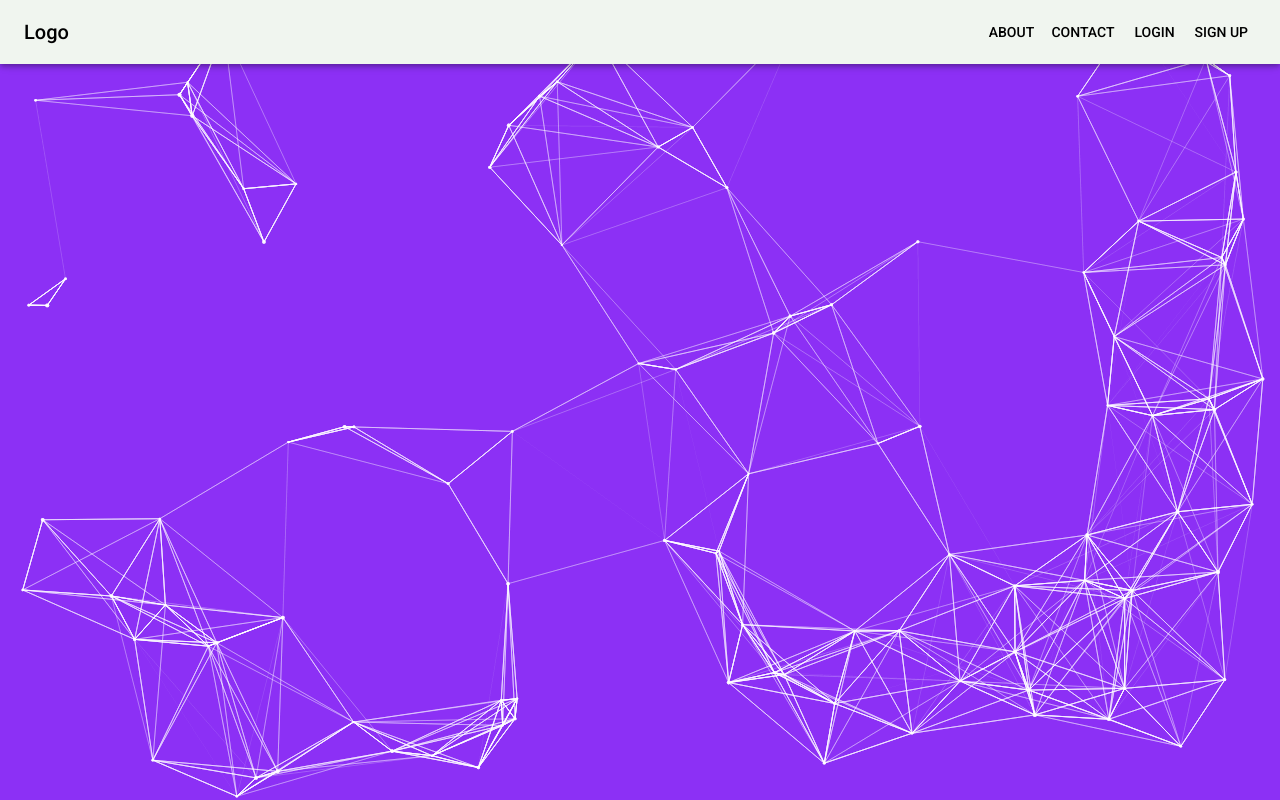
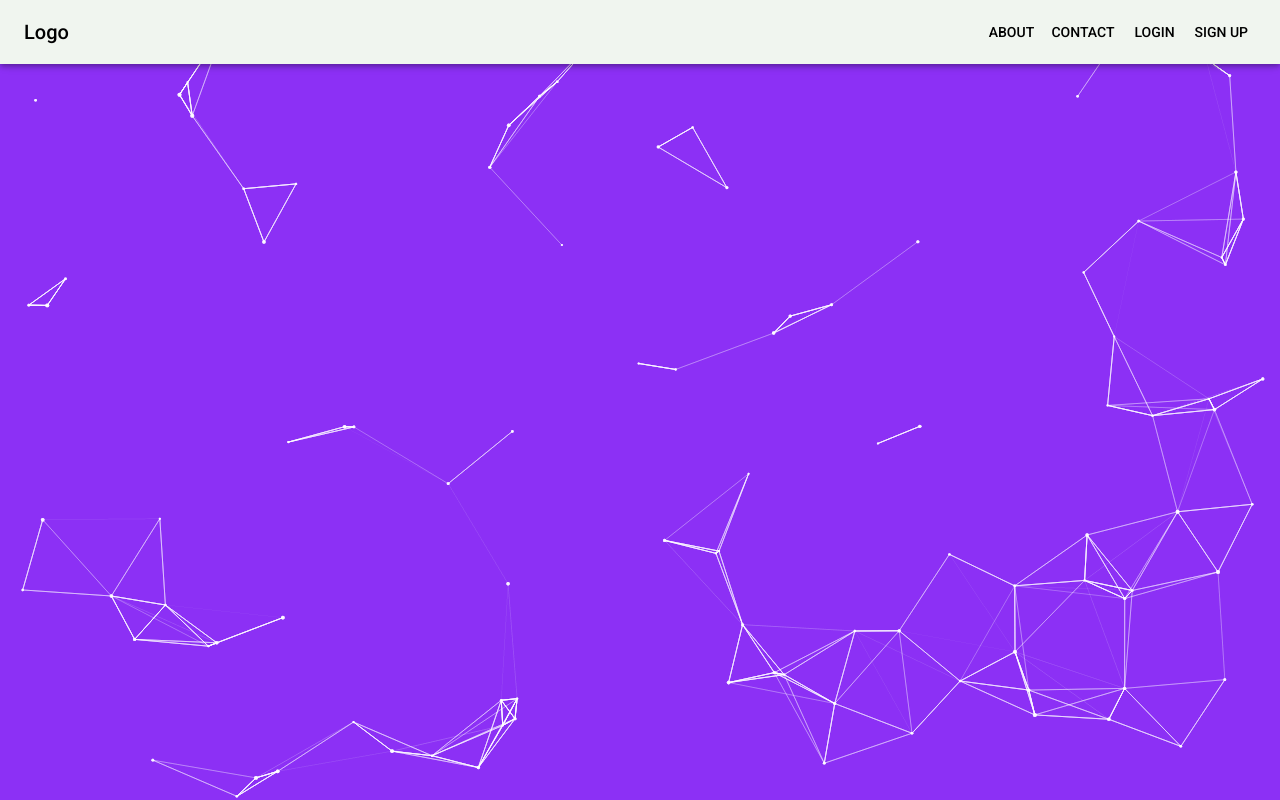
Before and after one commit to lorenzojkrl/ecommerce-group-project, a React (Create React App) app in the folder client/: page / in a window 1280 px wide. Shown: the top 800 px of the page. Built offline with nearby package versions, Linux system fonts and the light colour scheme.

Commit message:
Make lesser particles

```diff
--- a/client/src/components/Footer/ParticlesComponent.js
+++ b/client/src/components/Footer/ParticlesComponent.js
@@ -52,7 +52,7 @@ function ParticlesComponent() {
           },
           links: {
             color: '#ffffff',
-            distance: 190,
+            distance: 120,
             enable: true,
             opacity: 0.5,
             width: 1,
```
